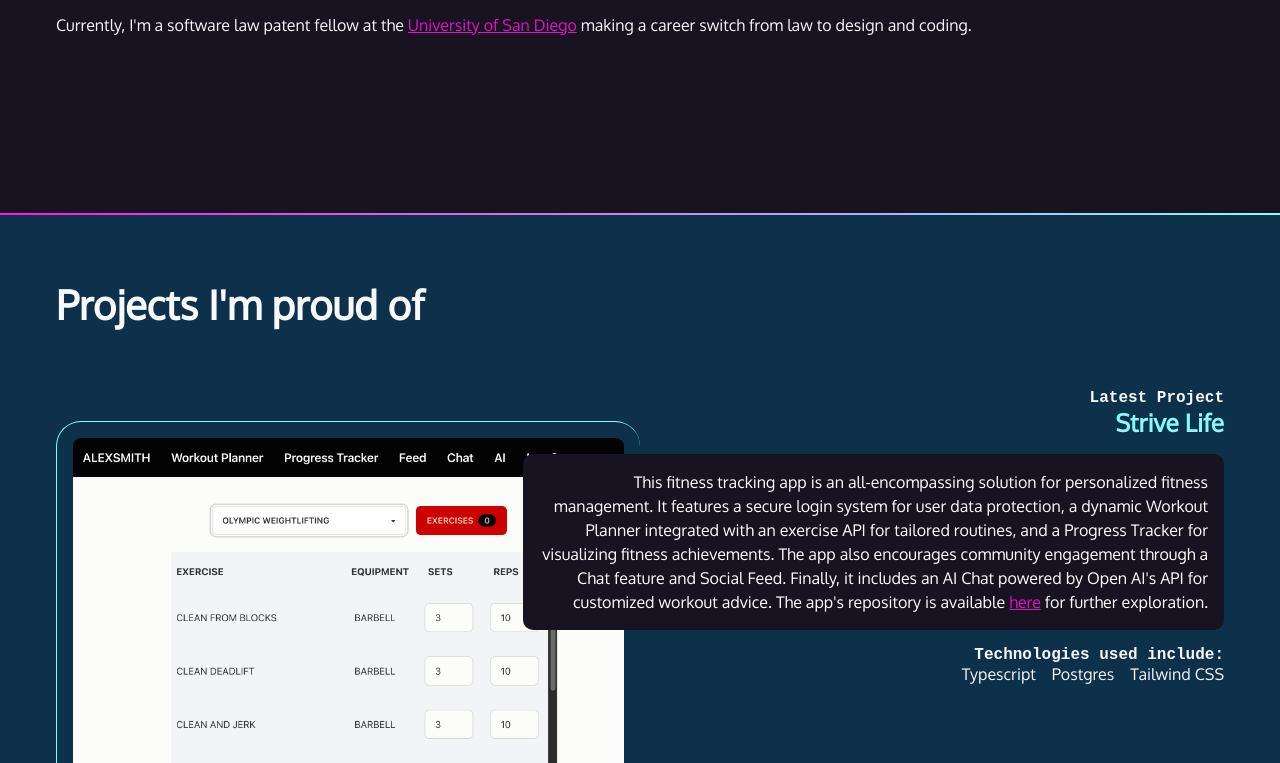
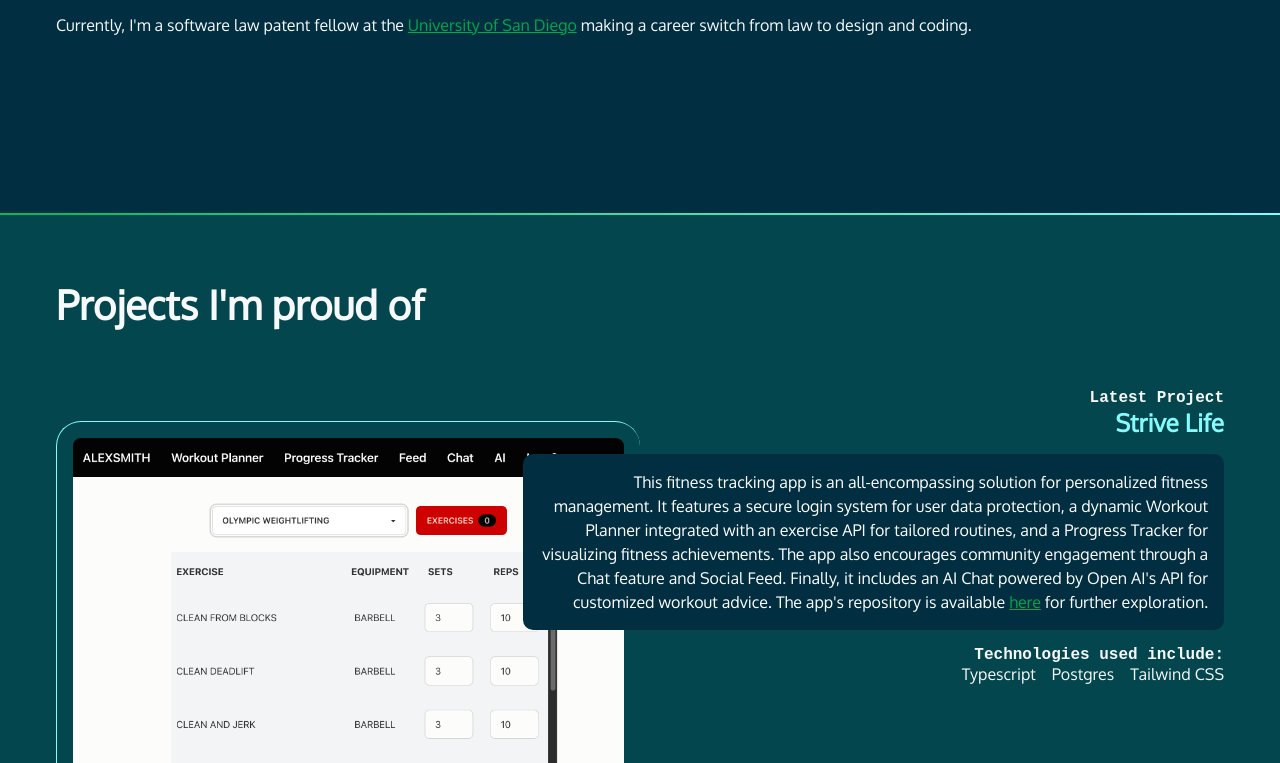
Before and after one commit to meadDashSolomon/css-portfolio, a plain HTML site: page index.html in a window 1280 px wide. Shown: the part 503-1266 px from the top of the page. Drawn offline with Linux system fonts and the light colour scheme; a web font is replaced by a local one.

Commit message:
change color scheme

```diff
--- a/css/style.css
+++ b/css/style.css
@@ -1,11 +1,11 @@
-/* Variables declared here - these are the colors for our pages, as well as the font stacks and sizes. */
+/* Variables declared here - these are the colors for my pages, as well as the font stacks and sizes. */
 
 :root {
-  --black: #171321;
-  --dkblue: #0d314b;
-  --plum: #4b0d49;
-  --hotmag: #ff17e4;
-  --magenta: #e310cb;
+  --black: #012f41;
+  --dkblue: #03464d;
+  --plum: #025940;
+  --hotmag: #04bf84;
+  --magenta: #03a64a;
   --aqua: #86fbfb;
   --white: #f7f8fa;
   --font-size: 1.3rem;
@@ -67,7 +67,7 @@ img {
 .gradient {
   background: linear-gradient(
     90deg,
-    rgba(255, 23, 228, 1) 0%,
+    rgb(5, 185, 83) 0%,
     rgba(134, 251, 251, 1) 100%
   );
   height: 2px;
```
